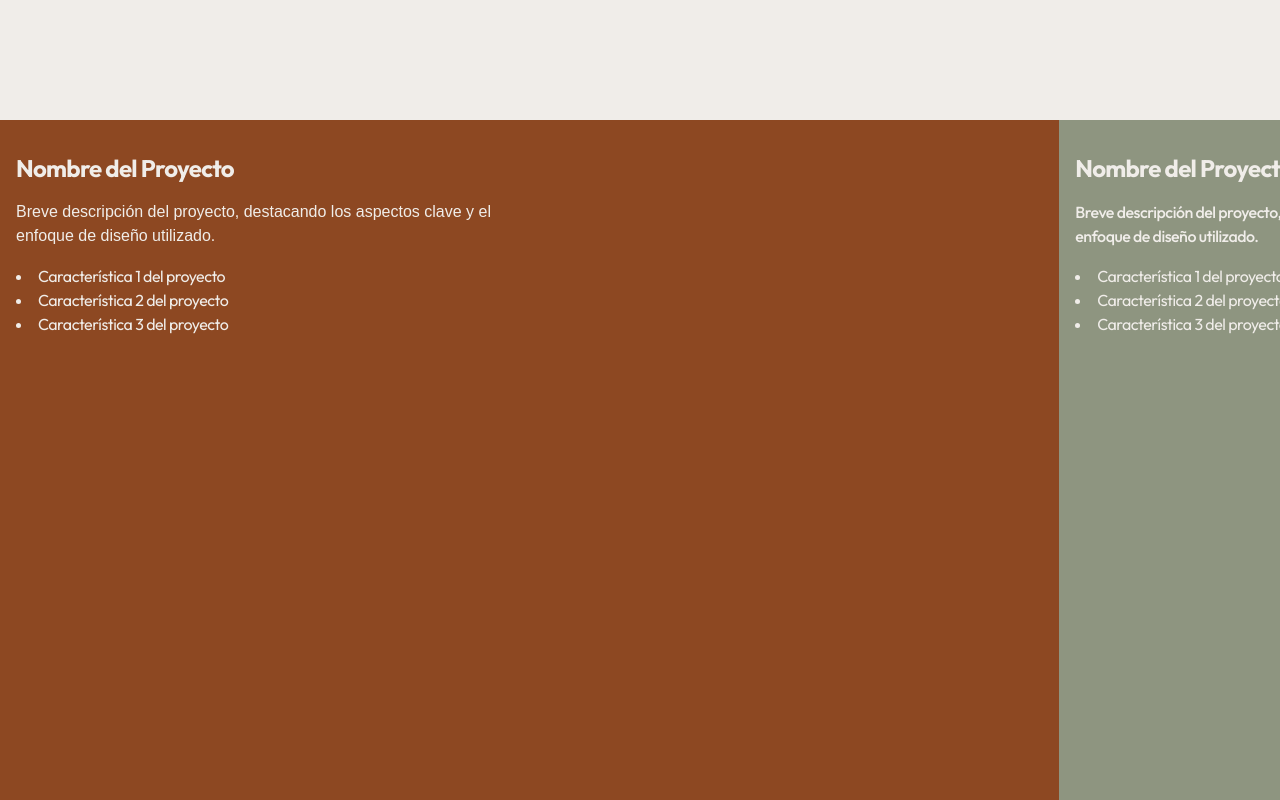
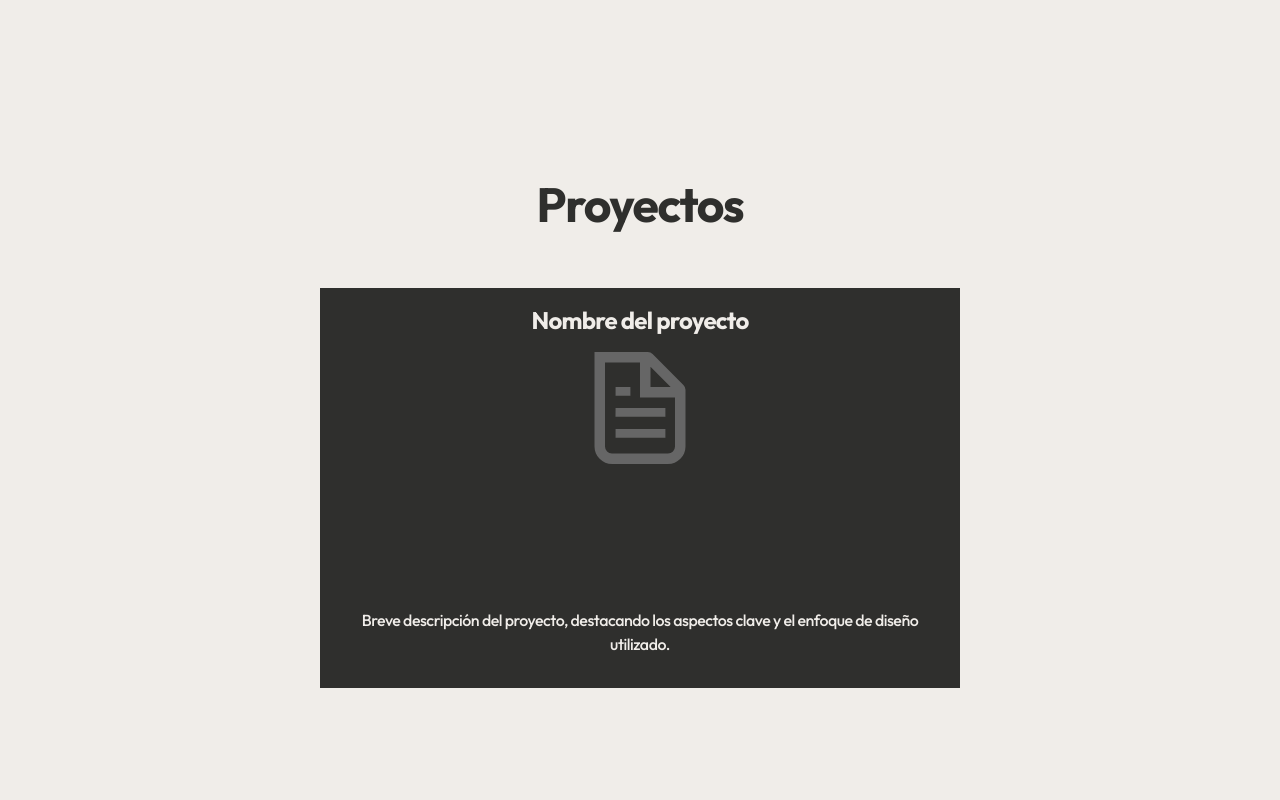
Before and after one commit to Davivp23/vazexp-web, a Next.js app: page / in a window 1280 px wide. Shown: the part 680-1480 px from the top of the page. Built offline with nearby package versions, Linux system fonts and the light colour scheme.

Commit message:
Mejoradas tarjetas de proyectos. ProyectoVerde, Rojo sustituidas. Mejoras en ListaProyectos.tsx

```diff
--- a/app/components/Footer.tsx
+++ b/app/components/Footer.tsx
@@ -5,7 +5,7 @@ export default function Footer() {
     <footer className="bg-gris-oscuro text-blanco-roto p-8 text-center">
       <div className="max-w-7xl mx-auto">
         <p className="font-outfit text-sm opacity-50 mt-16">
-          © 2025 vazexp.
+          © {new Date().getFullYear()} vazexp.
         </p>
       </div>
     </footer>
--- a/app/components/ListaProyectos.tsx
+++ b/app/components/ListaProyectos.tsx
@@ -2,8 +2,7 @@ import React, { useRef, useEffect, use } from 'react';
 import { gsap } from 'gsap';
 import { ScrollTrigger } from 'gsap/dist/ScrollTrigger';
 
-import ProyectoRojo from './ProyectoRojo';
-import ProyectoVerde from './ProyectoVerde';
+import TarjetaProyecto from './TarjetaProyecto';
 
 function ListaProyectos() {
 
@@ -16,12 +15,12 @@ function ListaProyectos() {
 
       const pin = gsap.fromTo(sectionRef.current,
         { translateX: 0 },
-        { translateX: '-300vw',
+        { translateX: '-600vw',
           ease: 'none',
           scrollTrigger: {
             trigger: triggerRef.current,
             start: 'top top',
-            end: '2000 top',
+            end: '4000 top',
             scrub: 0.6,
             pin: true
           }
@@ -37,12 +36,14 @@ function ListaProyectos() {
   return (
     <section className='scroll-section-outer'>
       <div ref={triggerRef}>
+        <h2 className='text-gris-oscuro text-5xl py-15 place-self-center'>Proyectos</h2>
         <div ref={sectionRef} className='scroll-section-inner'>
-          <ProyectoRojo />
-          <ProyectoVerde />
-          <ProyectoRojo />
-          <ProyectoVerde />
-          <ProyectoRojo />
+            <TarjetaProyecto />
+            <TarjetaProyecto />
+            <TarjetaProyecto />
+            <TarjetaProyecto />
+            <TarjetaProyecto />
+            <TarjetaProyecto />
         </div>
       </div>
     </section>
--- a/app/components/ProyectoRojo.tsx
+++ /dev/null
@@ -1,22 +0,0 @@
-"use client"
-
-export default function ProyectoRojo() {
-  return (
-    <div className="min-w-[50vw] h-screen px-4 bg-terracota p-8 text-blanco-roto">
-      <div className="grid grid-cols-1 md:grid-cols-2 gap-8">
-        {/* Descripción del proyecto */}
-        <div className="flex flex-col justify-center">
-          <h2 className="text-2xl font-bold mb-4">Nombre del Proyecto</h2>
-          <p className="mb-4">
-            Breve descripción del proyecto, destacando los aspectos clave y el enfoque de diseño utilizado.
-          </p>
-          <ul className="list-disc list-inside">
-            <li>Característica 1 del proyecto</li>
-            <li>Característica 2 del proyecto</li>
-            <li>Característica 3 del proyecto</li>
-          </ul>
-        </div>
-      </div>
-    </div>
-  );
-}
--- a/app/components/ProyectoVerde.tsx
+++ /dev/null
@@ -1,22 +0,0 @@
-"use client"
-
-export default function ProyectoVerde() {
-  return (
-    <div className="min-w-[50vw] h-screen px-4 bg-verde-grisaceo p-8 text-blanco-roto">
-      <div className="grid grid-cols-1 md:grid-cols-2 gap-8">
-        {/* Descripción del proyecto */}
-        <div className="flex flex-col justify-center">
-          <h2 className="text-2xl font-bold mb-4">Nombre del Proyecto</h2>
-          <h3 className="mb-4">
-            Breve descripción del proyecto, destacando los aspectos clave y el enfoque de diseño utilizado.
-          </h3>
-          <ul className="list-disc list-inside">
-            <li>Característica 1 del proyecto</li>
-            <li>Característica 2 del proyecto</li>
-            <li>Característica 3 del proyecto</li>
-          </ul>
-        </div>
-      </div>
-    </div>
-  );
-}
--- /dev/null
+++ b/app/components/TarjetaProyecto.tsx
@@ -0,0 +1,19 @@
+"use client"
+
+export default function TarjetaProyecto() {
+  return (
+    <div className="min-w-[50vw] ml-[25vw] h-[50vh] bg-gris-oscuro text-blanco-roto">
+      <div className="flex flex-col h-full items-center px-8 py-4">
+        <h2 className="text-2xl font-bold mb-4 place-self-center">Nombre del proyecto</h2>
+        <img
+          src="/file.svg"
+          alt="Imagen del proyecto"
+          className="w-28 h-28 object-contain mb-4 place-self-center"
+        />
+        <h3 className="mt-auto mb-4 text-center place-self-center">
+          Breve descripción del proyecto, destacando los aspectos clave y el enfoque de diseño utilizado.
+        </h3>
+      </div>
+    </div>
+  );
+}
--- a/app/globals.css
+++ b/app/globals.css
@@ -89,7 +89,7 @@ body {
 
 .scroll-section-inner{
   height: 100vh;
-  width: 400vw;
+  width: 100vw;
   display: flex;
   flex-direction: row;
   position: relative;
```
